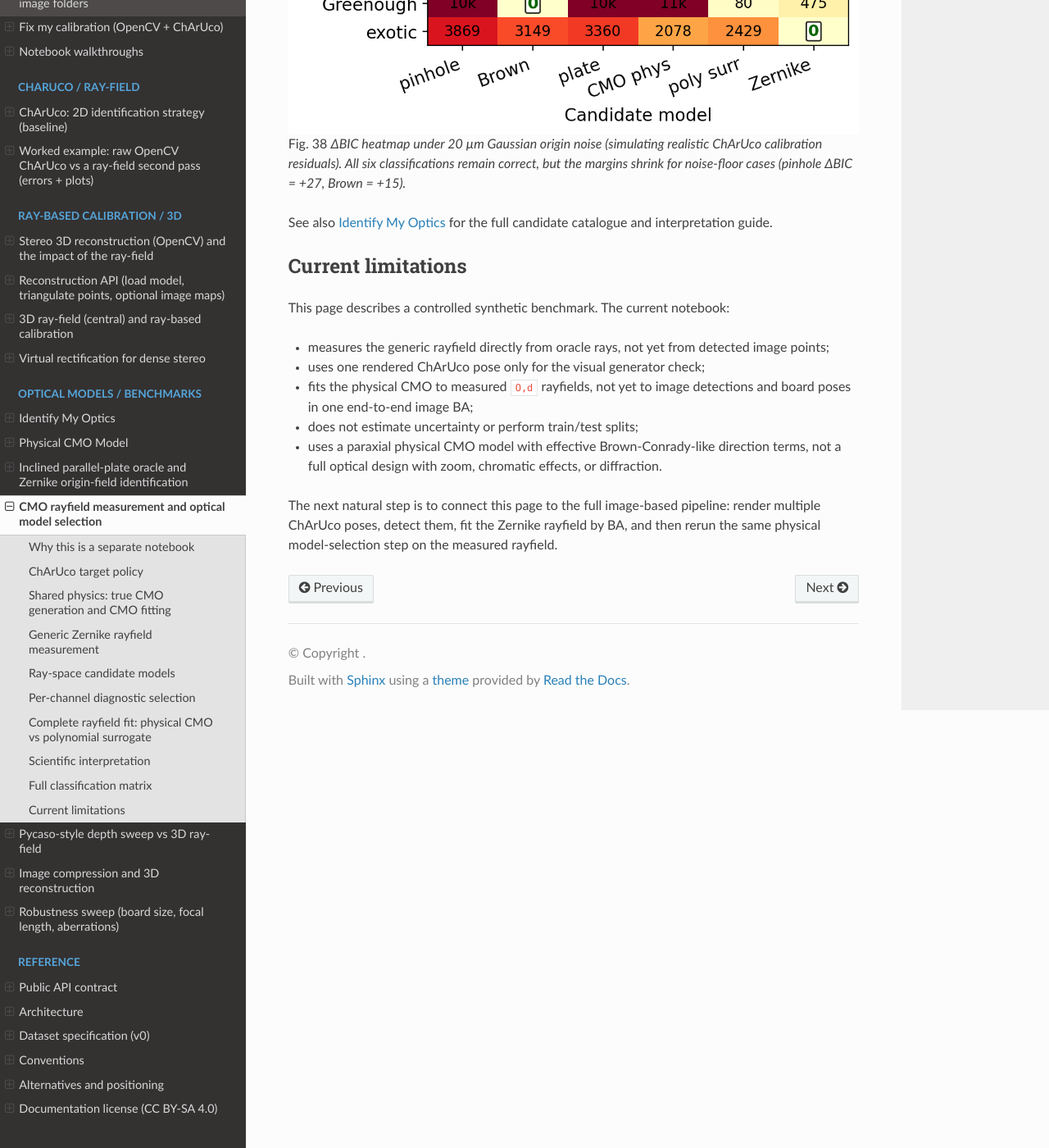
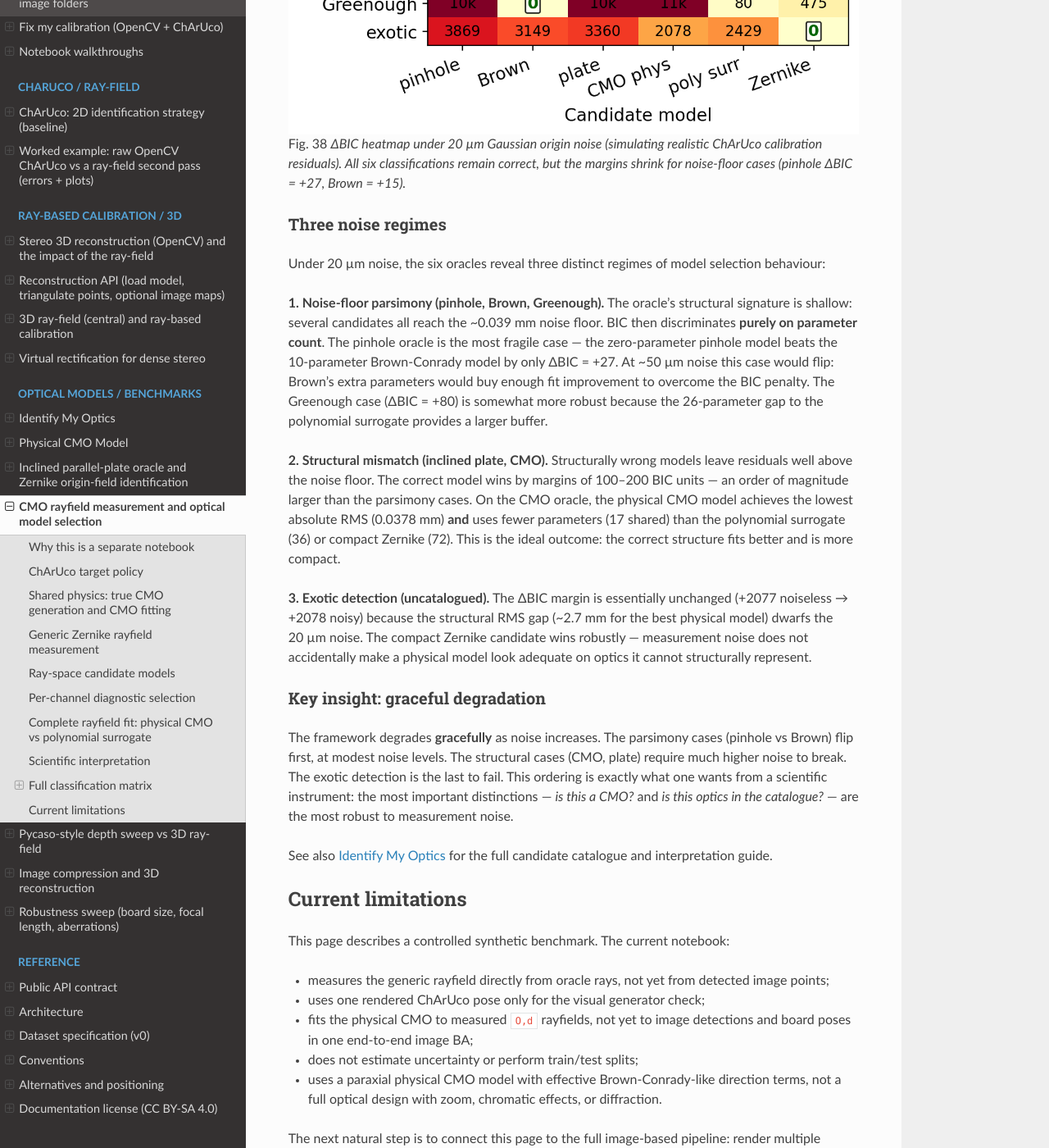
Before and after one commit to jeffwitz/StereoComplex, a Sphinx documentation site: the page built from docs/CMO_MODEL_SELECTION.md, in a window 1280 px wide and 1400 px high, scrolled down 8820 px. Shown: the whole window at 82% size. Built offline with Sphinx 7.4.7 and the Read the Docs theme 3.1.0, drawn with Linux system fonts in a browser that asks for light colours.

Commit message:
docs: add three-regime noise analysis below Fig.38 in CMO_MODEL_SELECTION
Co-Authored-By: Claude Opus 4.7 <noreply@anthropic.com>

````diff
--- a/docs/CMO_MODEL_SELECTION.md
+++ b/docs/CMO_MODEL_SELECTION.md
@@ -334,6 +334,46 @@ calibration residuals).  All six classifications remain correct, but the
 margins shrink for noise-floor cases (pinhole ΔBIC = +27, Brown = +15).
 ```
 
+### Three noise regimes
+
+Under 20 µm noise, the six oracles reveal three distinct regimes of model
+selection behaviour:
+
+**1. Noise-floor parsimony (pinhole, Brown, Greenough).**
+The oracle's structural signature is shallow: several candidates all reach the
+~0.039 mm noise floor.  BIC then discriminates **purely on parameter count**.
+The pinhole oracle is the most fragile case — the zero-parameter pinhole model
+beats the 10-parameter Brown-Conrady model by only ΔBIC = +27.  At ~50 µm
+noise this case would flip: Brown's extra parameters would buy enough fit
+improvement to overcome the BIC penalty.  The Greenough case (ΔBIC = +80)
+is somewhat more robust because the 26-parameter gap to the polynomial
+surrogate provides a larger buffer.
+
+**2. Structural mismatch (inclined plate, CMO).**
+Structurally wrong models leave residuals well above the noise floor.  The
+correct model wins by margins of 100–200 BIC units — an order of magnitude
+larger than the parsimony cases.  On the CMO oracle, the physical CMO model
+achieves the lowest absolute RMS (0.0378 mm) **and** uses fewer parameters
+(17 shared) than the polynomial surrogate (36) or compact Zernike (72).  This
+is the ideal outcome: the correct structure fits better and is more compact.
+
+**3. Exotic detection (uncatalogued).**
+The ΔBIC margin is essentially unchanged (+2077 noiseless → +2078 noisy)
+because the structural RMS gap (~2.7 mm for the best physical model) dwarfs
+the 20 µm noise.  The compact Zernike candidate wins robustly — measurement
+noise does not accidentally make a physical model look adequate on optics it
+cannot structurally represent.
+
+### Key insight: graceful degradation
+
+The framework degrades **gracefully** as noise increases.  The parsimony
+cases (pinhole vs Brown) flip first, at modest noise levels.  The structural
+cases (CMO, plate) require much higher noise to break.  The exotic detection
+is the last to fail.  This ordering is exactly what one wants from a
+scientific instrument: the most important distinctions — *is this a CMO?*
+and *is this optics in the catalogue?* — are the most robust to measurement
+noise.
+
 See also [Identify My Optics](IDENTIFY_MY_OPTICS.md) for the full candidate
 catalogue and interpretation guide.
 
````
